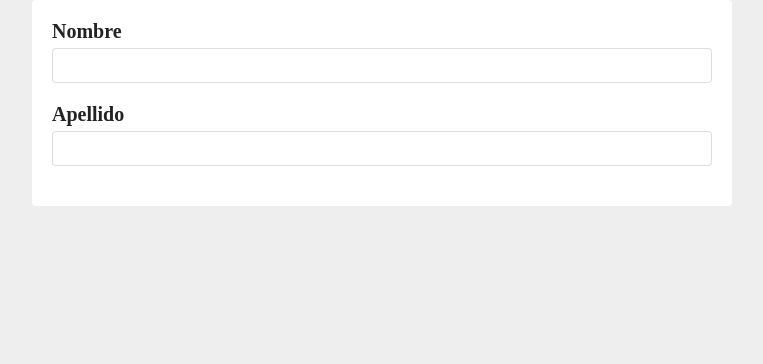
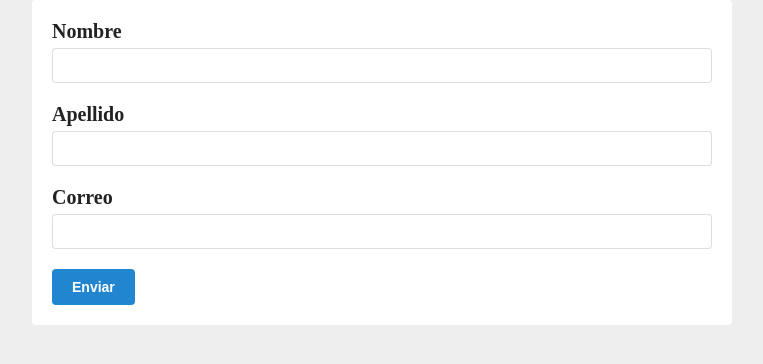
Before and after one commit to adrian1426/ReactJS_GestorUsuarios, a React (Create React App) app: page / in a window 1280 px wide. Shown: the top 364 px of the page, without its empty margins (258-1021 px from the left). Built offline with nearby package versions, Linux system fonts and the light colour scheme.

Commit message:
Componente Button

```diff
--- a/src/App.js
+++ b/src/App.js
@@ -1,3 +1,4 @@
+import Button from "./components/Button";
 import Card from "./components/Card";
 import Container from "./components/Container";
 import Input from "./components/Input";
@@ -5,7 +6,8 @@
 
 const initialState = {
   nombre: '',
-  apellido: ''
+  apellido: '',
+  email: ''
 };
 
 function App() {
@@ -28,6 +30,15 @@
             onChange={handleChange}
             label='Apellido'
           />
+
+          <Input
+            name='email'
+            value={form.email}
+            onChange={handleChange}
+            label='Correo'
+          />
+
+          <Button >Enviar</Button>
         </form>
       </Card>
     </Container>
--- /dev/null
+++ b/src/components/Button.css
@@ -0,0 +1,15 @@
+button.button{
+  transition: all 0.5s ease;
+  background-color:#2185D0;
+  border-radius: 4px;
+  color: #fff;
+  border: none;
+  padding: 10px 20px;
+  font-weight: 700;
+  font-size: 14px;
+  cursor: pointer;
+}
+
+button.button:hover{
+  background-color: #135e97;
+}
--- /dev/null
+++ b/src/components/Button.js
@@ -0,0 +1,11 @@
+import './Button.css';
+
+const Button = ({ children }) => {
+  return (
+    <button className='button'>
+      {children}
+    </button>
+  );
+};
+
+export default Button;
```
